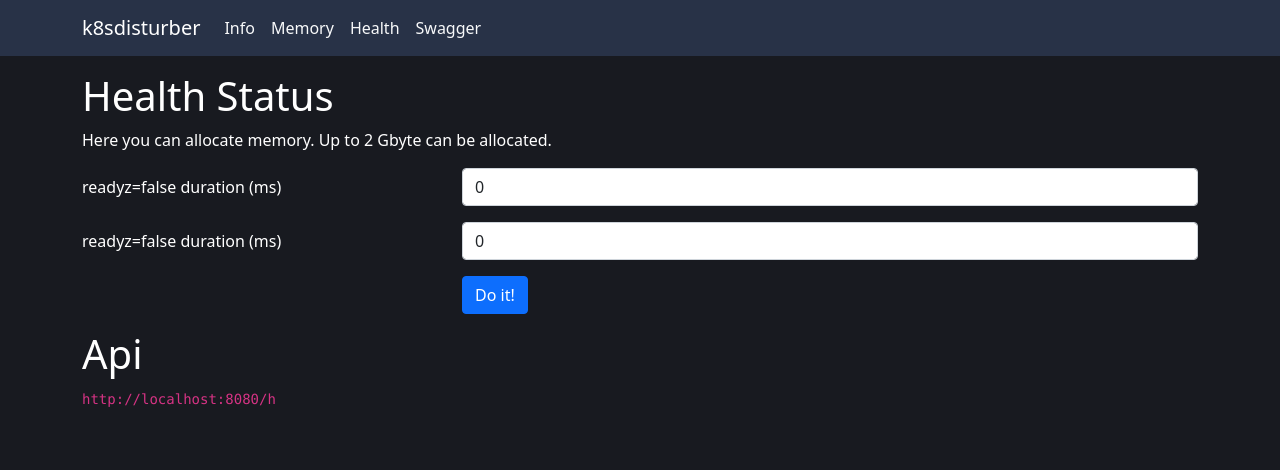
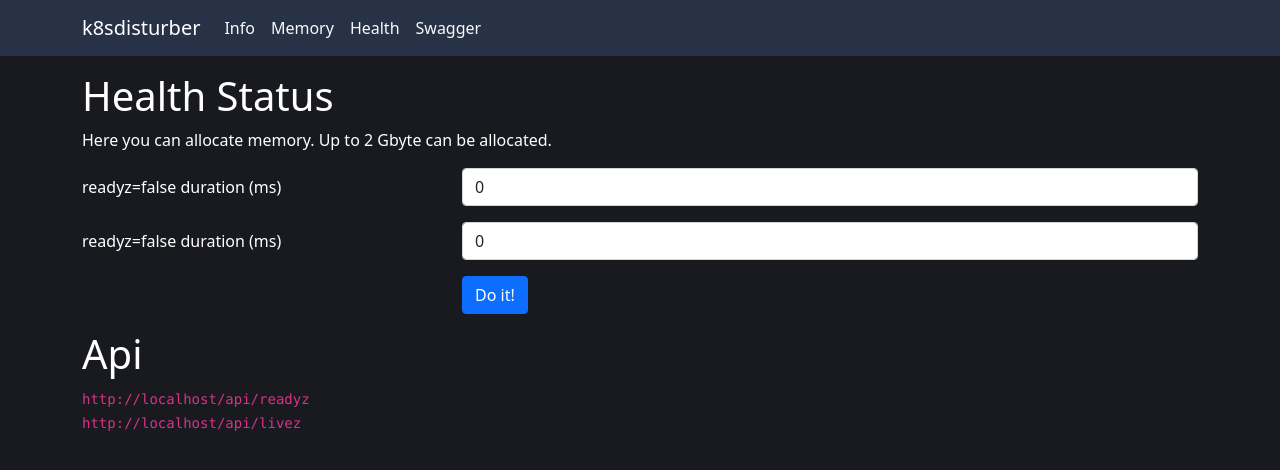
Before and after one commit to marklechtermann/k8sdisturber, a React (Create React App) app in the folder ClientApp/: page /health in a window 1280 px wide. Shown: the top 470 px of the page. Built offline with nearby package versions, Linux system fonts and the light colour scheme; no server answers.

Commit message:
Status support

```diff
--- /dev/null
+++ b/ClientApp/src/components/ApiResult.js
@@ -0,0 +1,21 @@
+import React from "react";
+
+export default function ApiResult(props) {
+  return (
+    <>
+      <code>
+        {window.location.protocol}//
+        {window.location.host}
+        {props.link}
+        {props.statusCode && (
+          <span style={{ color: "yellow" }}>
+            &nbsp;HTTPStatus:{props.statusCode}
+          </span>
+        )}
+        {props.result && (
+          <span style={{ color: "red" }}>&nbsp;{props.result}</span>
+        )}
+      </code>
+    </>
+  );
+}
--- a/ClientApp/src/components/Health.js
+++ b/ClientApp/src/components/Health.js
@@ -1,5 +1,6 @@
 import React, { useState, useEffect } from "react";
 import { Button, Form, FormGroup, Col, Row, Label, Input } from "reactstrap";
+import ApiResult from "./ApiResult";
 
 export default function Health() {
   const [memorysize, setMemorysize] = useState({
@@ -8,6 +9,18 @@ export default function Health() {
     millisecondsIsAliveDuration: 0,
     millisecondsIsReadyDuration: 0,
   });
+
+  const [readyzStatus, setReadyzStatus] = useState(404);
+  const [livezStatus, setLivezStatus] = useState(404);
+
+  useEffect(() => {
+    const interval = setInterval(() => {
+      fetchStatus();
+    }, 2000);
+    return () => {
+      clearInterval(interval);
+    };
+  }, []);
 
   const handleSubmit = (event) => {
     event.preventDefault();
@@ -26,8 +39,22 @@ export default function Health() {
     setMemorysize(data);
   };
 
+  const fetchStatus = async () => {
+    fetch("/api/readyz")
+      .then((r) => setReadyzStatus(r.status))
+      .catch((r) => {
+        setReadyzStatus(r.status);
+      });
+    fetch("/api/livez")
+      .then((r) => setLivezStatus(r.status))
+      .catch((r) => {
+        setLivezStatus(r.status);
+      });
+  };
+
   return (
     <div>
+      {readyzStatus}
       <h1>Health Status</h1>
       <Form onSubmit={handleSubmit}>
         <div className="mb-3">
@@ -75,7 +102,9 @@ export default function Health() {
       </Form>
       <h1>Api</h1>
       <div>
-        <code>http://localhost:8080/h</code>
+        <ApiResult link="/api/readyz" statusCode={livezStatus}></ApiResult>
+        <br />
+        <ApiResult link="/api/livez" statusCode={readyzStatus}></ApiResult>
       </div>
     </div>
   );
```
